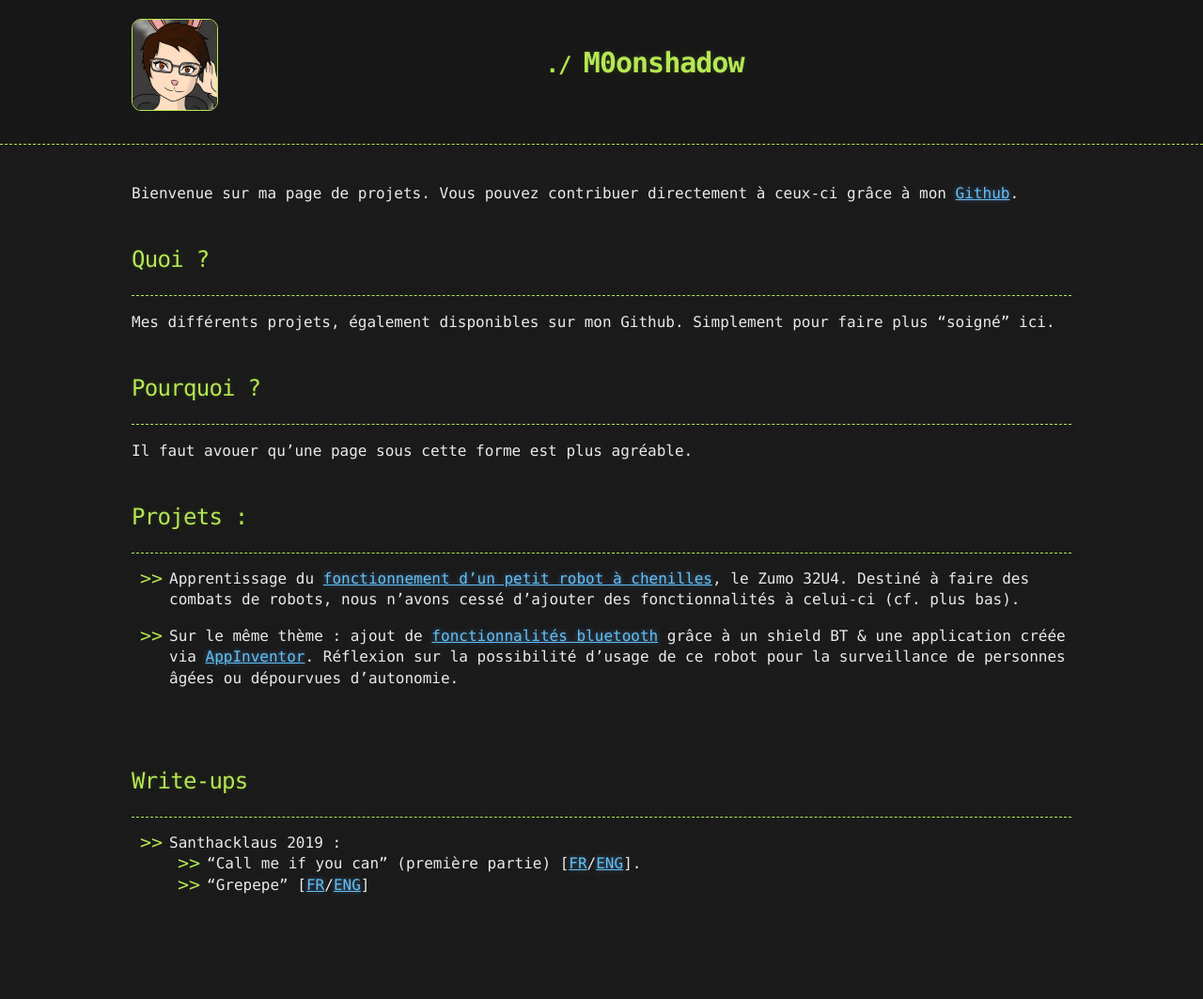
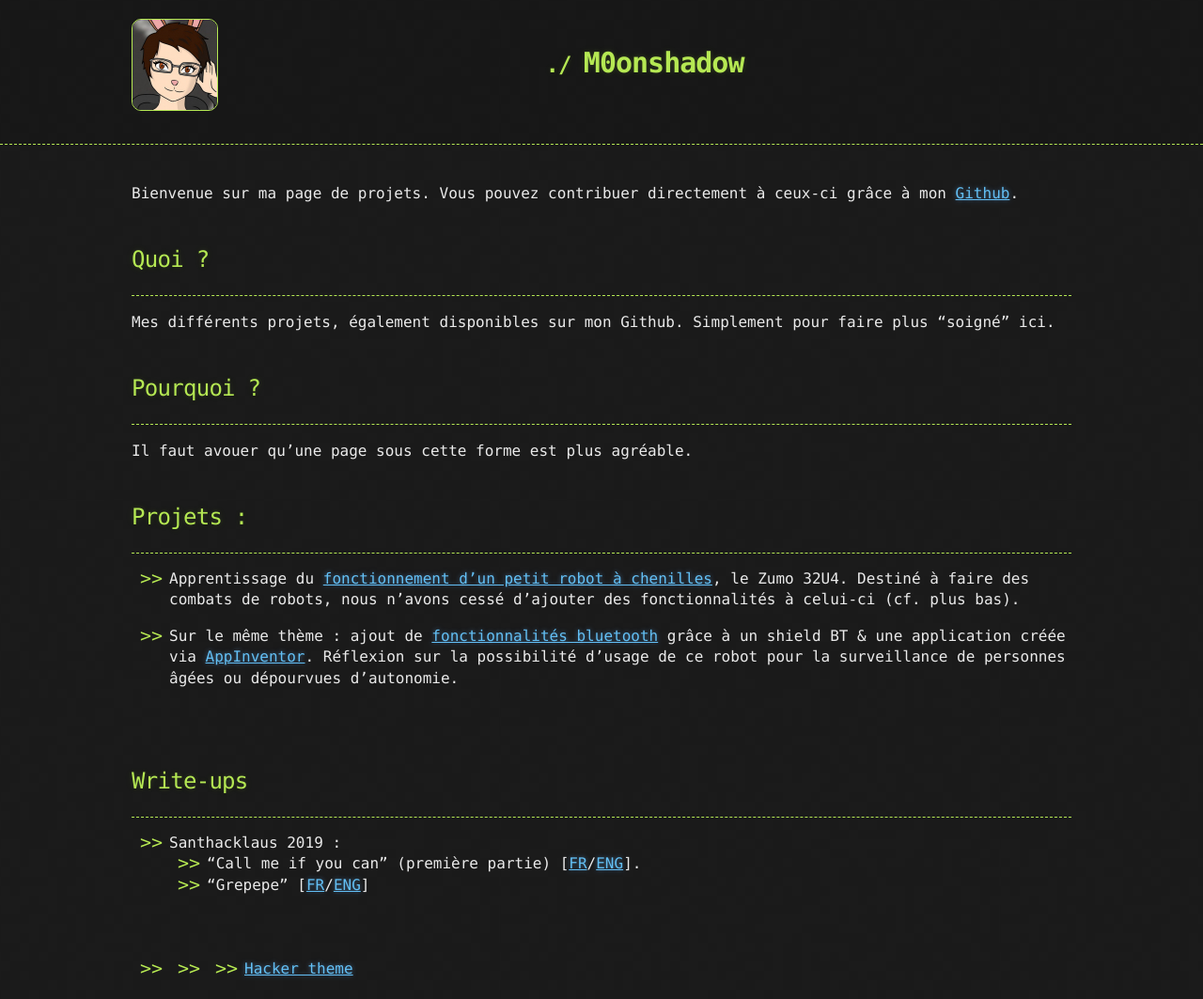
Before and after one commit to M0onshadow/M0onshadow.github.io, a Jekyll site: the page built from index.md, in a window 1280 px wide. Shown: the whole page at 94% size. Built offline with Jekyll 4.4.1, drawn with Linux system fonts in a browser that asks for light colours; the repository's description, which GitHub fills in, is left out; before the commit the page ends 1040 px from its top, so only the background shows below that.

Commit message:
Update index.md

```diff
--- a/index.md
+++ b/index.md
@@ -41,3 +41,5 @@ Destiné à faire des combats de robots, nous n'avons cessé d'ajouter des fonct
 <br/>
 <br/>
 <br/>
+* * *
+  [Hacker theme](https://pages-themes.github.io/hacker/)
```
